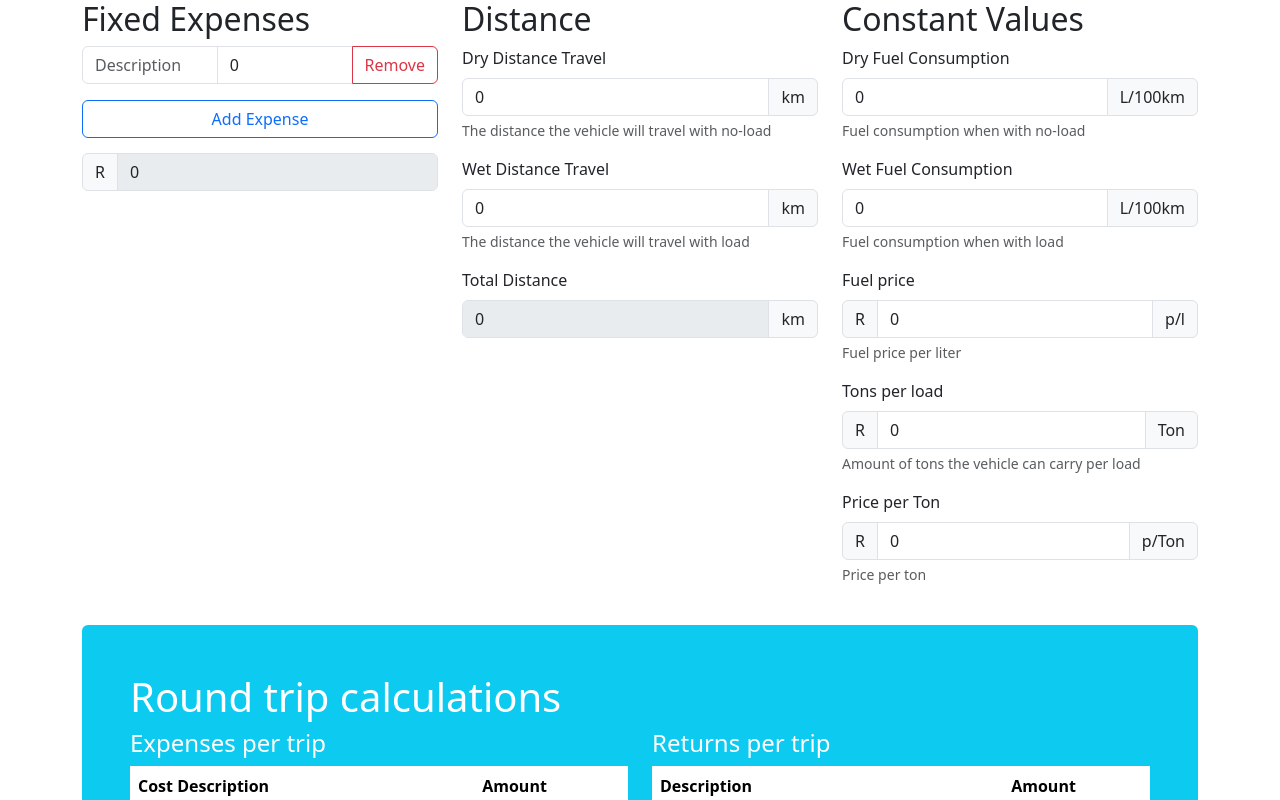
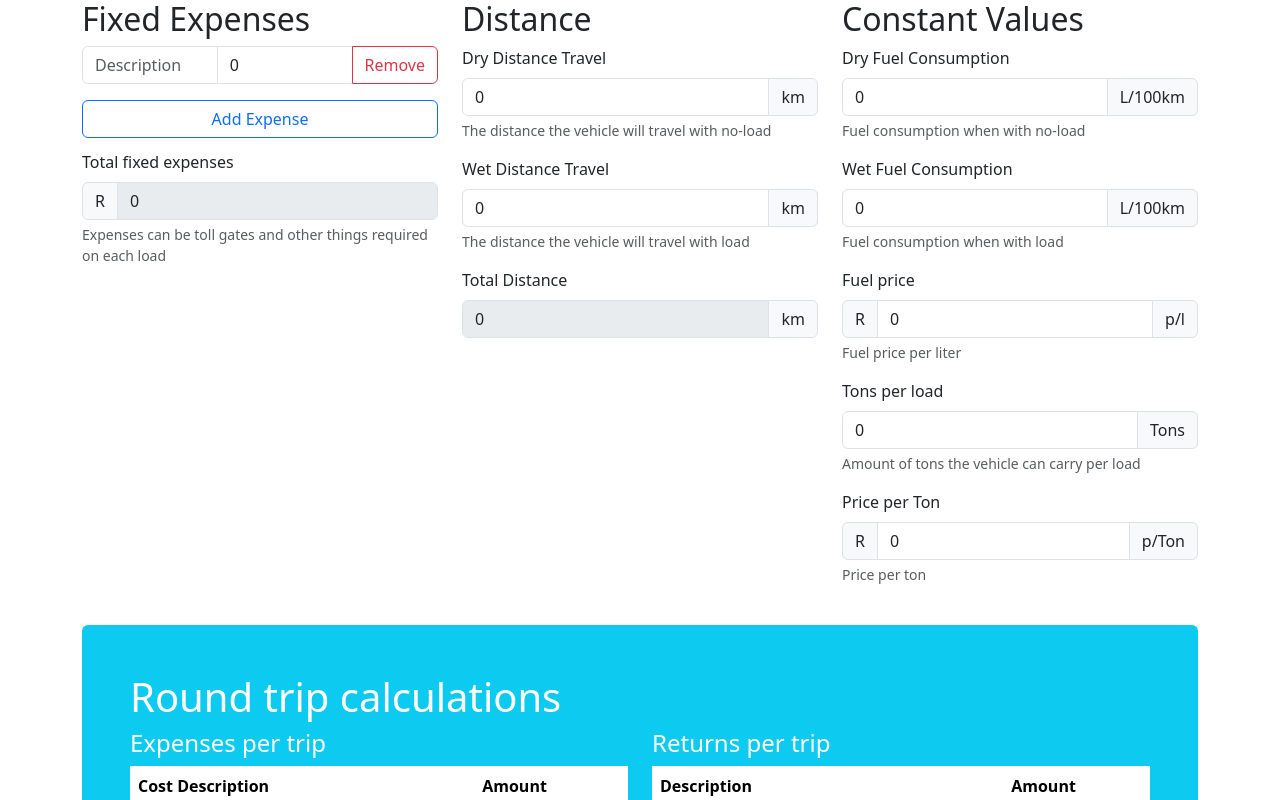
Before and after one commit to UrbanSwati/logistics-calculator, a Vue app: page / in a window 1280 px wide. Shown: the top 800 px of the page. Built offline with nearby package versions, Linux system fonts and the light colour scheme.

Commit message:
fixed inputs

```diff
--- a/src/components/ConstantValues.vue
+++ b/src/components/ConstantValues.vue
@@ -33,9 +33,8 @@
         <div class="mb-3">
         <label for="basic-url" class="form-label">Tons per load</label>
         <div class="input-group">
-            <span class="input-group-text" id="basic-addon3">R</span>
             <input type="number" class="form-control" v-model="tonsPerLoad" aria-describedby="basic-addon3 basic-addon4">
-            <span class="input-group-text">Ton</span>
+            <span class="input-group-text">Tons</span>
         </div>
         <div class="form-text" id="basic-addon4">Amount of tons the vehicle can carry per load</div>
         </div>
--- a/src/components/FixedExpenses.vue
+++ b/src/components/FixedExpenses.vue
@@ -9,12 +9,16 @@
         </div>
             <button type="button" @click="addNewExpense" class="btn btn-outline-primary form-control">Add Expense</button>
         </form>
-                <div class="input-group mb-3" style="padding-top: 15px;">
-                <span class="input-group-text">R</span>
-                <input type="number" class="form-control" v-model="totalFixedExpenses" aria-label="Amount (to the nearest ZAR)" disabled>
-            </div>
+
+        <div class="mb-3" style="padding-top: 12px;">
+        <label for="basic-url" class="form-label">Total fixed expenses</label>
+        <div class="input-group">
+            <span class="input-group-text" id="basic-addon3">R</span>
+            <input type="number" class="form-control" v-model="totalFixedExpenses" aria-describedby="basic-addon3 basic-addon4" disabled>
         </div>
-
+        <div class="form-text" id="basic-addon4">Expenses can be toll gates and other things required on each load</div>
+        </div>
+        </div>
 </template>
 
 <script setup>
```
